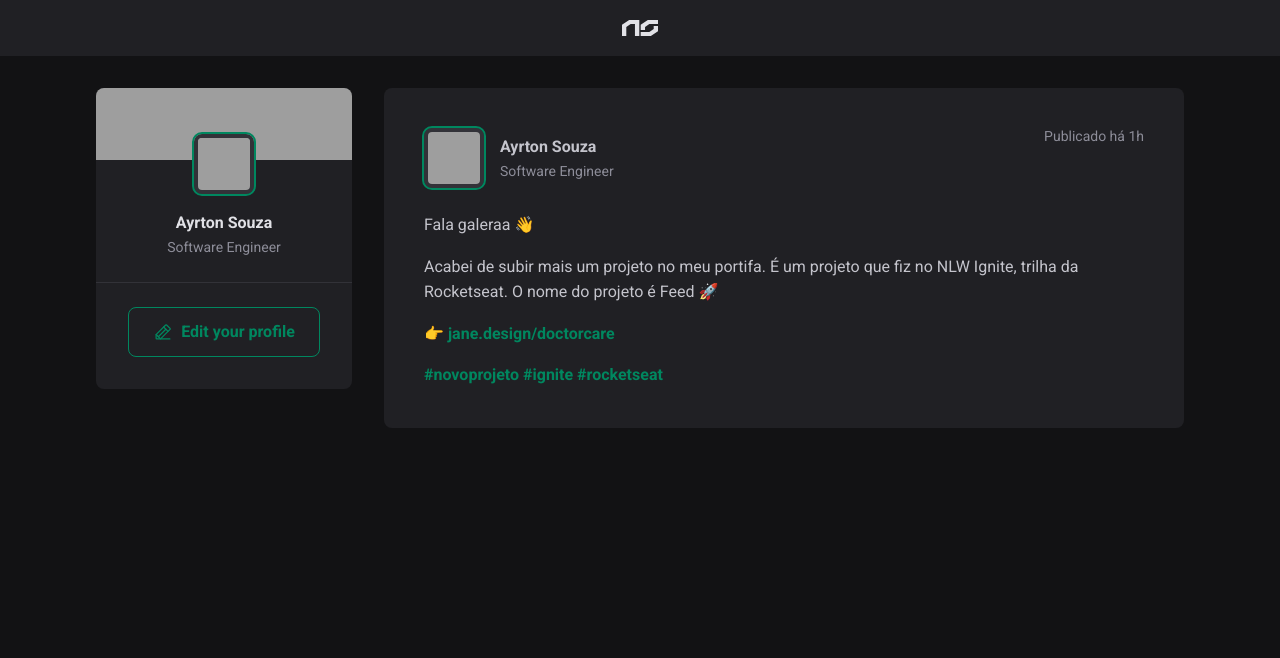
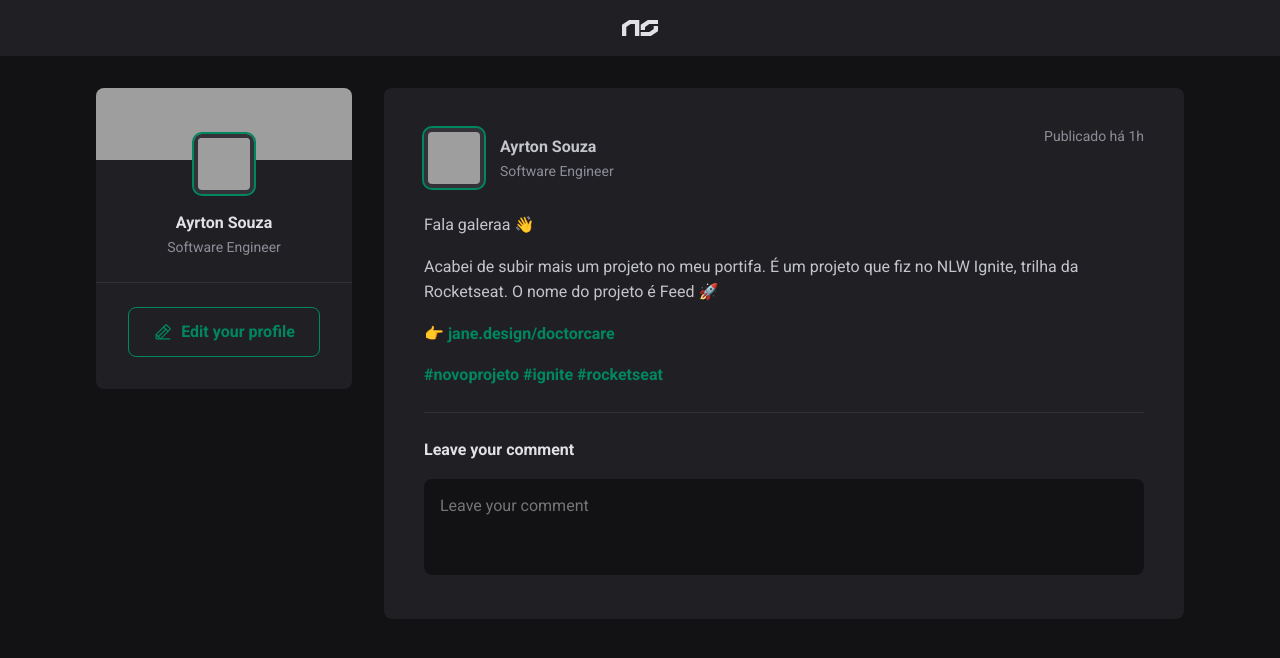
Before and after one commit to ayrtonbsouza/react-concepts, a React (Vite) app: page / in a window 1280 px wide. Shown: the top 658 px of the page. Built offline with nearby package versions, Linux system fonts and the light colour scheme; grey boxes are pictures that could not be loaded.

Commit message:
[:sparkles:] finishing post component

```diff
--- a/src/components/Post/Post.module.css
+++ b/src/components/Post/Post.module.css
@@ -65,3 +65,54 @@
   color: var(--gray-400);
   line-height: 1.6;
 }
+
+.commentForm {
+  width: 100%;
+  margin-top: 1.5rem;
+  padding-top: 1.5rem;
+  border-top: 1px solid var(--gray-600);
+}
+
+.commentForm > strong {
+  line-height: 1.6;
+  color: var(--gray-100);
+}
+
+.commentForm > textarea {
+  width: 100%;
+  background: var(--gray-900);
+  border: 0;
+  resize: none;
+  height: 6rem;
+  padding: 1rem;
+  border-radius: 8px;
+  color: var(--gray-100);
+  line-height: 1.4;
+  margin-top: 1rem;
+}
+
+.commentForm footer {
+  visibility: hidden;
+  max-height: 0;
+}
+
+.commentForm:focus-within footer {
+  visibility: visible;
+  max-height: none;
+}
+
+.commentForm button[type=submit] {
+  padding: 1rem 1.5rem;
+  margin-top: 1rem;
+  border-radius: 8px;
+  border: 0;
+  background: var(--green-500);
+  color: var(--white);
+  font-weight: bold;
+  cursor: pointer;
+  transition: background-color 0.2s;
+}
+
+.commentForm button[type=submit]:hover {
+  background: var(--green-300);
+}
--- a/src/components/Post/index.jsx
+++ b/src/components/Post/index.jsx
@@ -28,6 +28,13 @@
           <a href="#">#rocketseat</a>
         </p>
       </div>
+      <form className={styles.commentForm}>
+        <strong>Leave your comment</strong>
+        <textarea placeholder="Leave your comment" />
+        <footer>
+          <button type="submit">Publish</button>
+        </footer>
+      </form>
     </article>
   )
 }
--- a/src/styles/global.css
+++ b/src/styles/global.css
@@ -11,6 +11,11 @@
 
   --green-300: #00b37e;
   --green-500: #00875f;
+}
+
+:focus {
+  outline: transparent;
+  box-shadow: 0 0 0 2px var(--green-500)
 }
 
 * {
```
